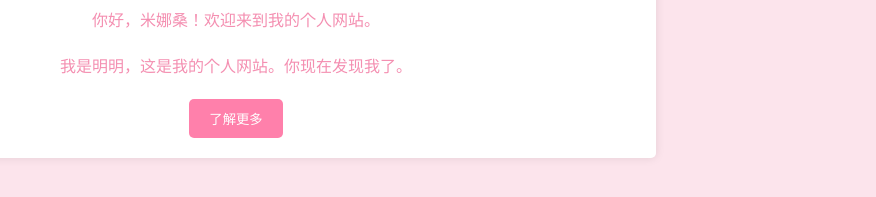
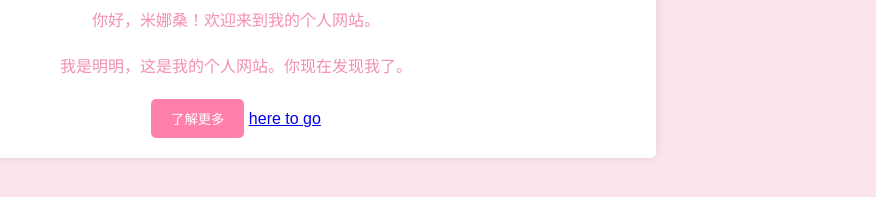
Before and after one commit to SiriusMing/siriusming.github.io, a plain HTML site: page index.html in a window 1280 px wide. Shown: the part 153-350 px from the top of the page, 404-1280 px from the left. Drawn offline with Linux system fonts and the light colour scheme.

Commit message:
Update index.html

```diff
--- a/index.html
+++ b/index.html
@@ -86,6 +86,7 @@
         <p>你好，米娜桑！欢迎来到我的个人网站。</p>
         <p>我是明明，这是我的个人网站。你现在发现我了。</p>
         <button onclick="window.location.href='https://your-link.com'">了解更多</button>
+        <a href='WEB.html'>here to go</a>
     </div>
 </body>
 </html>
```
